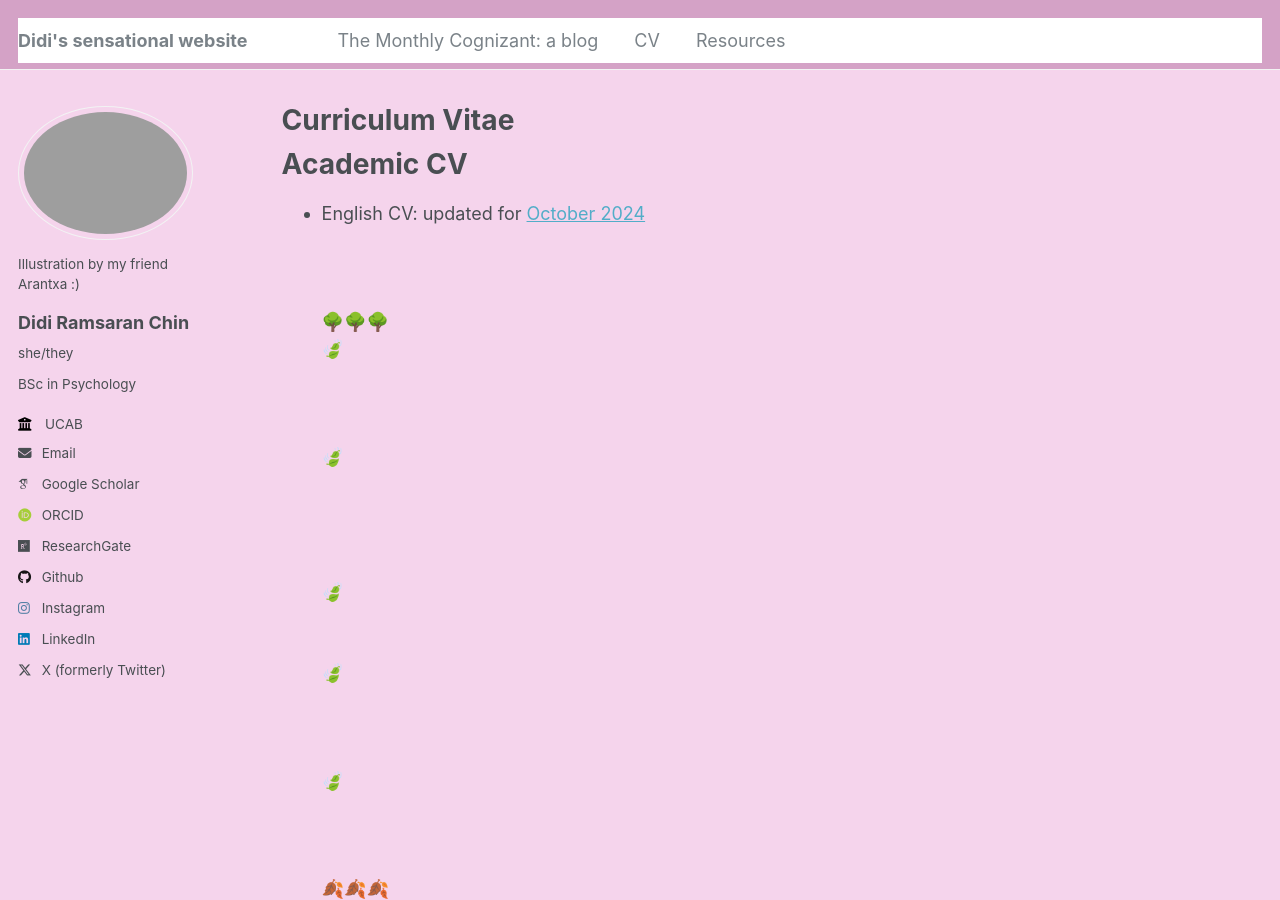
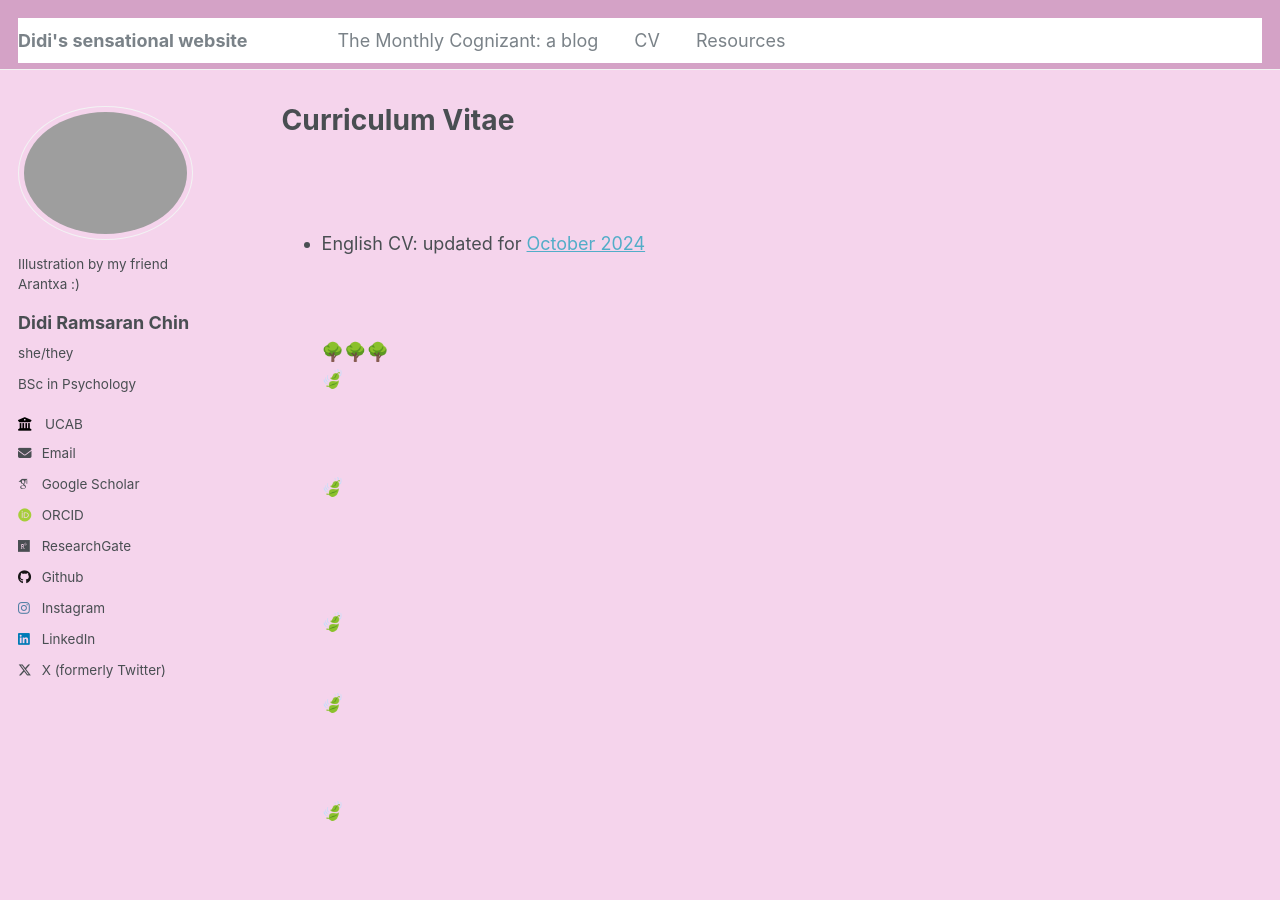
Before and after one commit to neurodidi/neurodidi.github.io, a Jekyll site: the page built from _pages/cv.md, in a window 1280 px wide and 900 px high. Built offline with Jekyll 4.4.1, drawn with Linux system fonts in a browser that asks for light colours; some web fonts are replaced.

Commit message:
Update cv.md

```diff
--- a/_pages/cv.md
+++ b/_pages/cv.md
@@ -8,9 +8,8 @@ redirect_from:
 ---
 
 {% include base_path %}
-
-Academic CV
-======
+<br/>
+<br/>
 * English CV: updated for <a href="/files/Oct2024_Didi_Academic%20_CV.pdf" target="_blank">October 2024</a>
 <br/>
 <br/>
```
